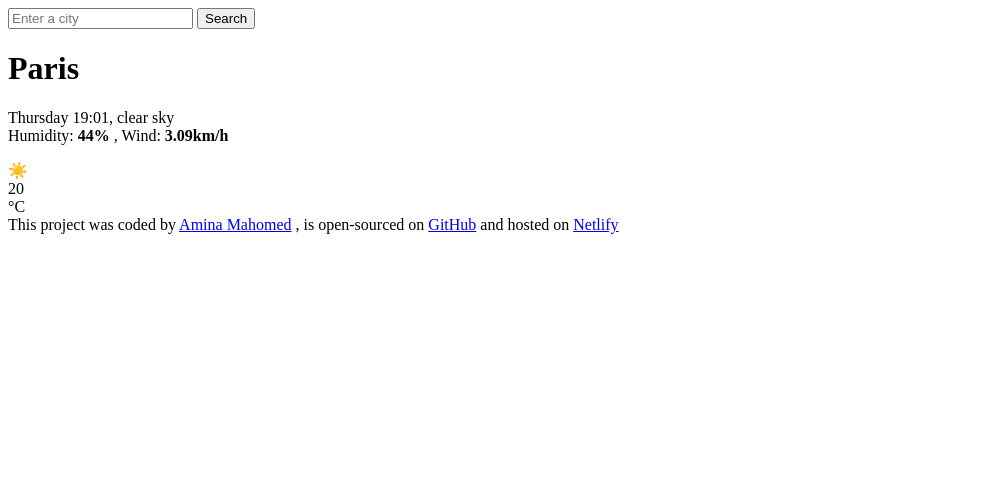
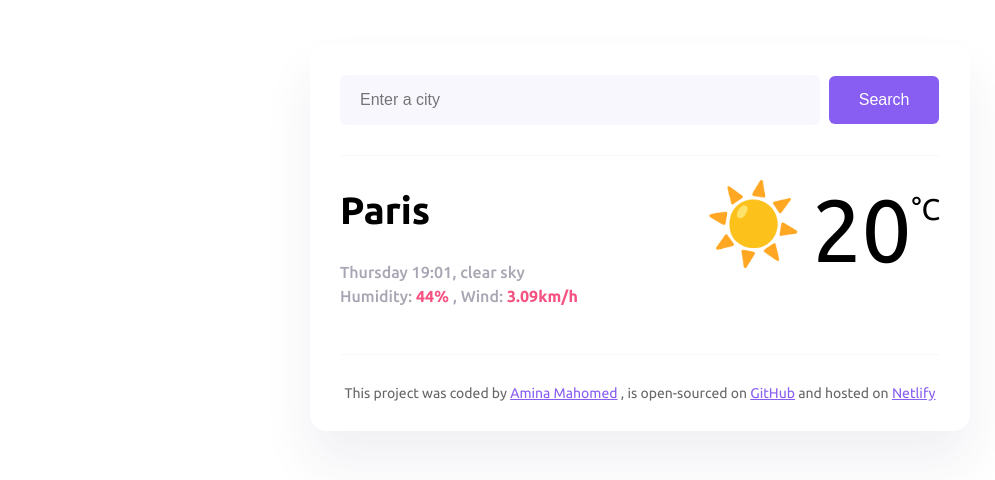
Before and after one commit to Mahomed478/weather-app, a plain HTML site: page index.html in a window 1280 px wide. Shown: the whole page, without its empty margins (0-995 px from the left). Drawn offline with Linux system fonts and the light colour scheme.

Commit message:
added main and footer css

```diff
--- a/index.html
+++ b/index.html
@@ -5,36 +5,55 @@
     <meta http-equiv="X-UA-Compatible" content="IE=edge" />
     <meta name="viewport" content="width=device-width, initial-scale=1.0" />
     <link rel="stylesheet" href="style.css" />
+    <link rel="preconnect" href="https://fonts.googleapis.com" />
+    <link rel="preconnect" href="https://fonts.gstatic.com" crossorigin />
+    <link
+      href="https://fonts.googleapis.com/css2?family=Ubuntu:ital,wght@0,300;0,400;0,500;0,700;1,300;1,400;1,500;1,700&display=swap"
+      rel="stylesheet"
+    />
     <title>Document</title>
   </head>
+  <body>
+    <div class="weather-app">
       <header>
-    <form action="">
-      <input type="search" placeholder="Enter a city" required />
-      <input type="submit" value="Search" />
+        <form action="" class="search-data">
+          <input
+            type="search"
+            placeholder="Enter a city"
+            required
+            class="search-form-input"
+          />
+          <input type="submit" value="Search" class="search-button" />
         </form>
       </header>
       <main>
-    <div>
-      <h1>Paris</h1>
-      <p>
+        <div class="weather-data">
+          <div class="city-details">
+            <h1 class="city">Paris</h1>
+            <p class="weather-details">
               Thursday 19:01, clear sky <br />
               Humidity: <strong>44%</strong> , Wind:
               <strong>3.09km/h</strong>
             </p>
           </div>
-    <div>
-      <div>☀️</div>
-      <div>20</div>
-      <div>°C</div>
+          <div class="weather-display-container">
+            <div class="weather-icon">☀️</div>
+            <div class="temp">20</div>
+            <div class="degrees-sign">°C</div>
+          </div>
         </div>
       </main>
       <footer>
         This project was coded by
-    <a href="https://github.com/Mahomed478">Amina Mahomed</a> , is open-sourced
-    on <a href="https://github.com/Mahomed478">GitHub</a> and hosted on
-    <a href="https://app.netlify.com/sites/harmonious-youtiao-fbff4d/overview"
+        <a href="https://github.com/Mahomed478">Amina Mahomed</a> , is
+        open-sourced on
+        <a href="https://github.com/Mahomed478/weather-app">GitHub</a> and
+        hosted on
+        <a
+          href="https://app.netlify.com/sites/harmonious-youtiao-fbff4d/overview"
           >Netlify</a
         >
       </footer>
-  <body></body>
+    </div>
+  </body>
 </html>
--- a/style.css
+++ b/style.css
@@ -0,0 +1,86 @@
+body {
+  font-family: "Ubuntu", sans-serif;
+}
+.weather-app {
+  background-color: white;
+  max-width: 600px;
+  border-radius: 16px;
+  margin: 45px auto;
+  box-shadow: 0 30px 50px rgb(65 50 100 / 8%);
+  padding: 30px;
+}
+header {
+  border-bottom: 1px solid #f9f7fe;
+  padding: 0 0 30px 0;
+}
+.search-data {
+  display: block;
+}
+.search-form-input {
+  border: none;
+  background-color: #f9f7fe;
+  border-radius: 6px;
+  font-size: 16px;
+  padding: 16px 20px;
+  width: 80%;
+}
+.search-button {
+  background: #885df1;
+  padding: 15px 30px;
+  border: none;
+  font-size: 16px;
+  margin-left: 5px;
+  border-radius: 6px;
+  color: white;
+}
+.weather-data {
+  display: flex;
+  justify-content: space-between;
+}
+.city {
+  font-size: 38px;
+  line-height: 48px;
+}
+.weather-details {
+  font-size: 16px;
+  color: rgba(39, 33, 66, 0.4);
+  line-height: 24px;
+  font-weight: 500;
+}
+strong {
+  color: #f65282;
+}
+.city-details {
+  margin-top: -25px;
+}
+
+.weather-display-container {
+  display: flex;
+}
+.weather-icon {
+  font-size: 78px;
+  margin-top: -9px;
+  padding-right: 10px;
+}
+.temp {
+  font-weight: 400;
+  font-size: 88px;
+  line-height: 88px;
+}
+.degrees-sign {
+  font-size: 30px;
+  margin-top: 6px;
+}
+main {
+  border-bottom: 1px solid #f9f7fe;
+  padding: 30px 0 30px 0;
+}
+footer {
+  font-size: 14px;
+  text-align: center;
+  padding: 30px 0 0 0;
+  color: rgba(0, 0, 0, 0.6);
+}
+a {
+  color: #885df1;
+}
```
Lines whose indentation alone changed are shown as unchanged.
